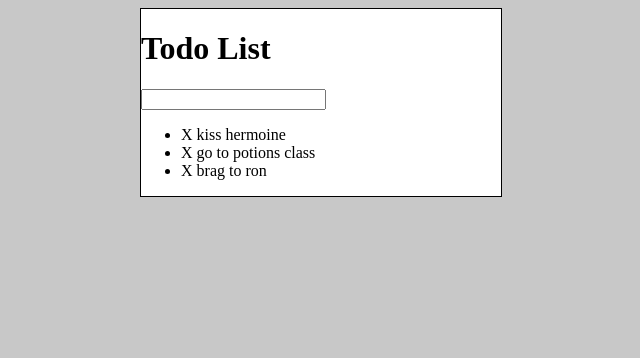
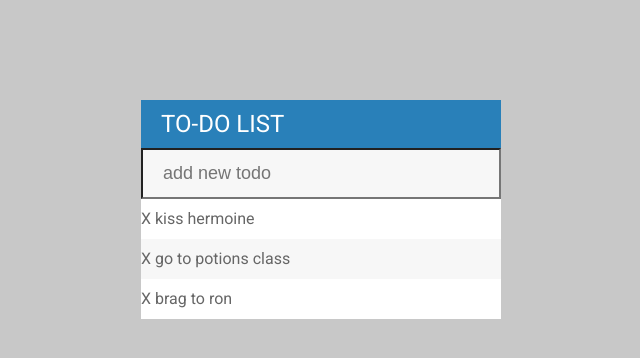
Before and after one commit to sethuster/todolist, a plain HTML site: page index.html in a window 1280 px wide. Shown: the whole page, without its empty margins (319-959 px from the left). Drawn offline with Linux system fonts and the light colour scheme.

Commit message:
minor styling

```diff
--- a/assets/css/todos.css
+++ b/assets/css/todos.css
@@ -1,12 +1,55 @@
 body {
 	background: rgb(200, 200, 200);
+	font-family: 'Roboto', sans-serif;
+}
+
+h1 {
+	background: #2980b9;
+	color: white;
+	margin: 0 0;
+	padding: 10px 20px;
+	text-transform: uppercase;
+	font-size: 24px;
+	font-weight: normal;
+}
+
+ul {
+	list-style: none;
+	margin: 0;
+	padding: 0;
+}
+
+li {
+	background: white;
+	height: 40px;
+	line-height: 40px;
+	color: #666;
+}
+
+li:nth-child(2n){
+	background: #f7f7f7;
+}
+
+input {
+	font-size: 18px;
+	background-color: #f7f7f7;
+	width: 100%;
+	padding: 13px 13px 13px 20px;
+	box-sizing: border-box;
+	color: #2980b9;
+}
+
+input:focus{
+	background: white;
+	boder: 3px solid #2980b9;
+	outline: none;
 }
 
 #container {
-	border: 1px solid black;
-	background: white;
+	box-shadow: 0 0 3px rgga(0,0,0, 0.1);
+	background: #f7f7f7;
 	width: 360px;
-	margin: 0 auto;
+	margin: 100px auto;
 }
 
 .completed {
--- a/index.html
+++ b/index.html
@@ -4,11 +4,12 @@
 	<title>Todo List App</title>
 	<script type="text/javascript" src="assets/js/lib/jquery-2.1.4.min.js"></script>
 	<link rel="stylesheet" type="text/css" href="assets/css/todos.css">
+	<link href="https://fonts.googleapis.com/css?family=Roboto" rel="stylesheet">
 </head>
 <body>
 	<div id="container">
-		<h1>Todo List</h1>
-		<input type="text">
+		<h1>To-do List</h1>
+		<input type="text" placeholder="add new todo">
 		<ul>
 			<li><span class="remove">X</span> kiss hermoine</li>
 			<li><span class="remove">X</span> go to potions class</li>
```
